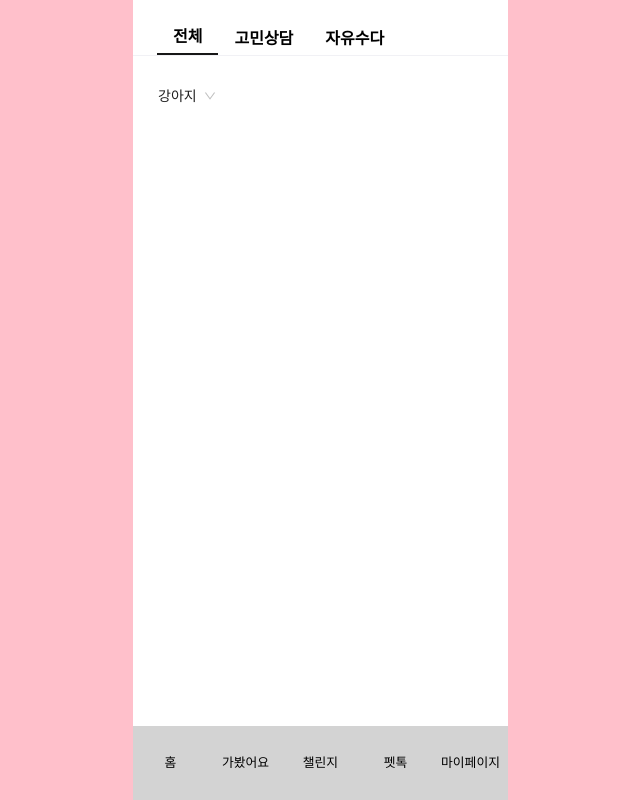
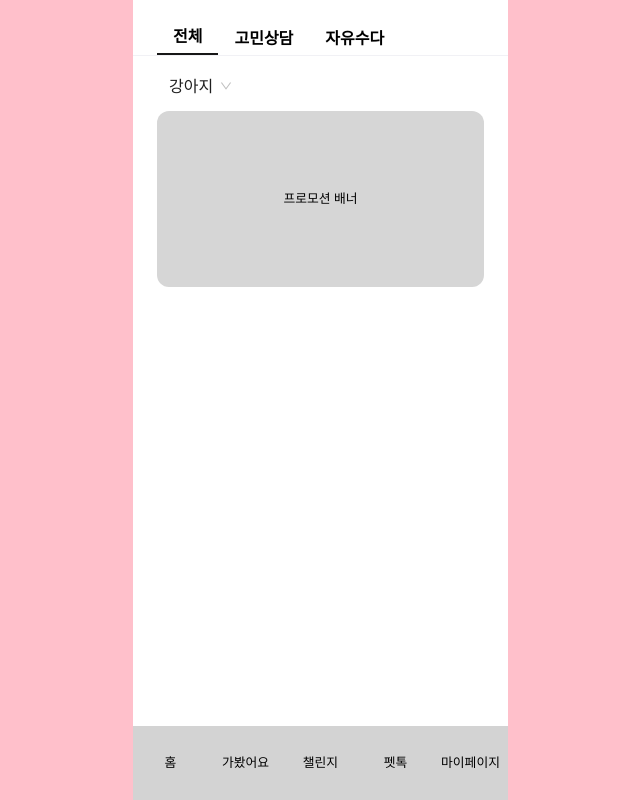
Before and after one commit to azure0929/Petnuri, a React (Vite) app: page /pettalk in a window 1280 px wide. Shown: the whole page, without its empty margins (472-1112 px from the left). Built offline with nearby package versions, Linux system fonts and the light colour scheme.

Commit message:
#8 feat: banner 추가, 셀렉트박스 영역 조정

```diff
--- a/src/pages/petTalk/index.tsx
+++ b/src/pages/petTalk/index.tsx
@@ -50,10 +50,11 @@ const PetTalk = () => {
             자유수다
           </Link>
         </div>
-
+        <div className={styles.content_wrapper}>
           <div className={styles.select_wrap}>
-          <Space wrap className={styles.select_pet}>
+            <Space wrap>
               <Select
+                size="large"
                 defaultValue="강아지"
                 bordered={false}
                 options={[
@@ -63,7 +64,11 @@ const PetTalk = () => {
               />
             </Space>
           </div>
+
+          <div className={styles.banner}>프로모션 배너</div>
+        </div>
       </Background>
+
       <MainTab />
     </>
   );
--- a/src/styles/pettalk.module.scss
+++ b/src/styles/pettalk.module.scss
@@ -1,4 +1,8 @@
-@import "@/styles/globalstyle.scss";
+@import "@/styles/common.scss";
+
+.content_wrapper {
+  margin: 0 24px;
+}
 
 .headTab {
   width: 100%;
@@ -26,13 +30,19 @@
   bottom: 0;
   left: 0;
   width: 100%;
-  background-color: #171717;
+  background-color: $gray_0900_171717;
   z-index: -1;
 }
 .select_wrap {
   display: flex;
-  margin-top: 24px;
-  .select_pet {
-    margin-left: 13px;
-  }
+  margin: 10px 0 5px 0;
 }
+.banner {
+  width: 327px;
+  height: 176px;
+  background-color: $gray_0300_D6D6D6;
+  border-radius: 12px;
+  display: flex;
+  justify-content: center;
+  align-items: center;
+}
```
Lines whose indentation alone changed are shown as unchanged.
